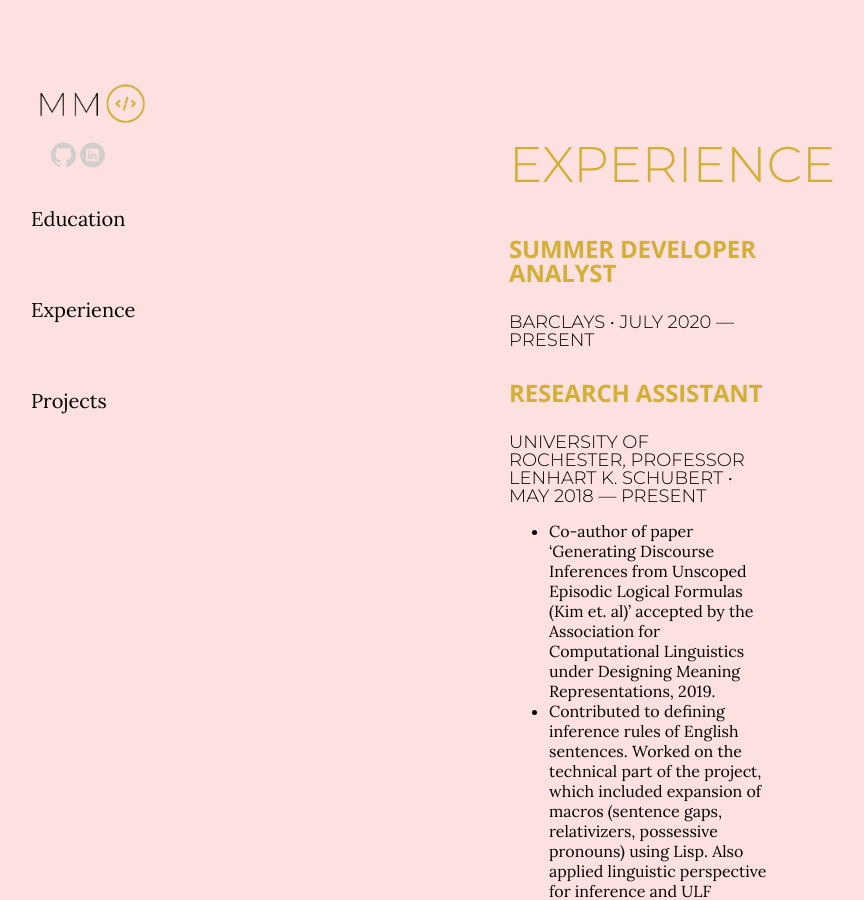
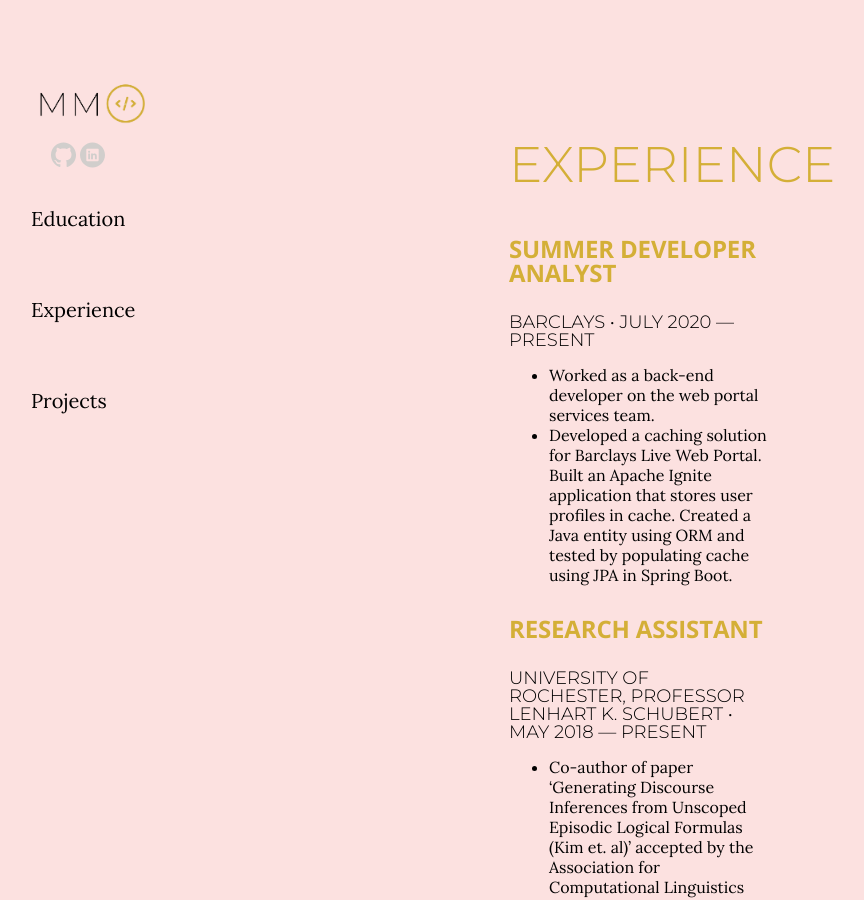
Before and after one commit to musklock/musklock.github.io, a Jekyll site: the page built from experience.html, in a window 1280 px wide and 900 px high. Shown: the whole window, without its empty margins (1-865 px from the left). Built offline with Jekyll 4.4.1, drawn with Linux system fonts in a browser that asks for light colours.

Commit message:
edited resume

```diff
--- a/_data/experience.yml
+++ b/_data/experience.yml
@@ -3,8 +3,7 @@
 - position: Summer Developer Analyst
   company: Barclays
   duration: July 2020 &mdash; Present
-  summary:
-
+  summary: <ul class="resume-item-list"><li>Worked as a back-end developer on the web portal services team.</li> <li>Developed a caching solution for Barclays Live Web Portal. Built an Apache Ignite application that stores user profiles in cache. Created a Java entity using ORM and tested by populating cache using JPA in Spring Boot. </li></ul>
 # #
 - position: Research Assistant
   company: University of Rochester, Professor Lenhart K. Schubert
```
